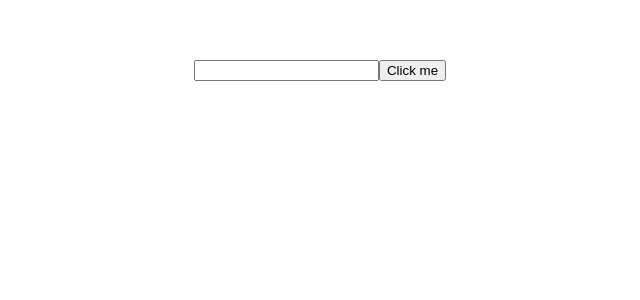
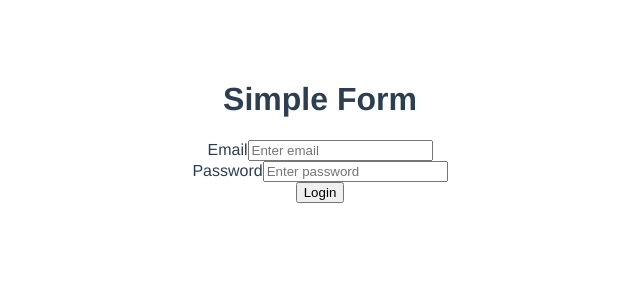
Before and after one commit to parteek2813/VueJs, a Vue app: page / in a window 1280 px wide. Shown: the top 300 px of the page, without its empty margins (320-960 px from the left). Built offline with nearby package versions, Linux system fonts and the light colour scheme.

Commit message:
simple form

```diff
--- a/src/App.vue
+++ b/src/App.vue
@@ -1,5 +1,5 @@
 <template>
-  <ref />
+  <Form />
 </template>
 
 <script>
@@ -14,6 +14,7 @@ import HtmlBind from "./components/HtmlBind.vue";
 import ClassBind from "./components/ClassBind.vue";
 import User from "./components/User.vue";
 import ref from "./components/ref.vue";
+import Form from "./components/form.vue";
 
 export default {
   name: "App",
@@ -29,6 +30,7 @@ export default {
     ClassBind,
     User,
     ref,
+    Form,
   },
 };
 </script>
--- /dev/null
+++ b/src/components/form.vue
@@ -0,0 +1,62 @@
+<template lang="html">
+  <div class="heading">
+    <h1>Simple Form</h1>
+    <form>
+      <div>
+        <label for="email">Email</label>
+        <!-- There are two methods of defining and getting the value from
+        the input box.... one way is to define [v-model=data.state or form.email] is this case
+        v-model in simple language creates a two way binding
+        another way is to use the vue 2.0 things like first? define the value as the form.email
+         :value="form.email"
+         then send the input in this form to update the form.email property value
+        -->
+        <input
+          type="text"
+          id="email"
+          placeholder="Enter email"
+          :value="form.email"
+          @input="form.email = $event.target.value"
+        />
+      </div>
+      <div>
+        <label for="password">Password</label>
+        <input
+          type="text"
+          id="password"
+          placeholder="Enter password"
+          :value="form.password"
+          @input="form.password = $event.target.value"
+        />
+      </div>
+
+      <button v-on:click="login" type="button">Login</button>
+    </form>
+  </div>
+</template>
+
+<script>
+export default {
+  name: "Form",
+  data() {
+    return {
+      form: {
+        email: "",
+        password: "",
+      },
+    };
+  },
+  methods: {
+    login() {
+      console.log("Login data", this.form);
+    },
+  },
+};
+</script>
+
+<style>
+.heading {
+  display: flex;
+  flex-direction: column;
+}
+</style>
```
